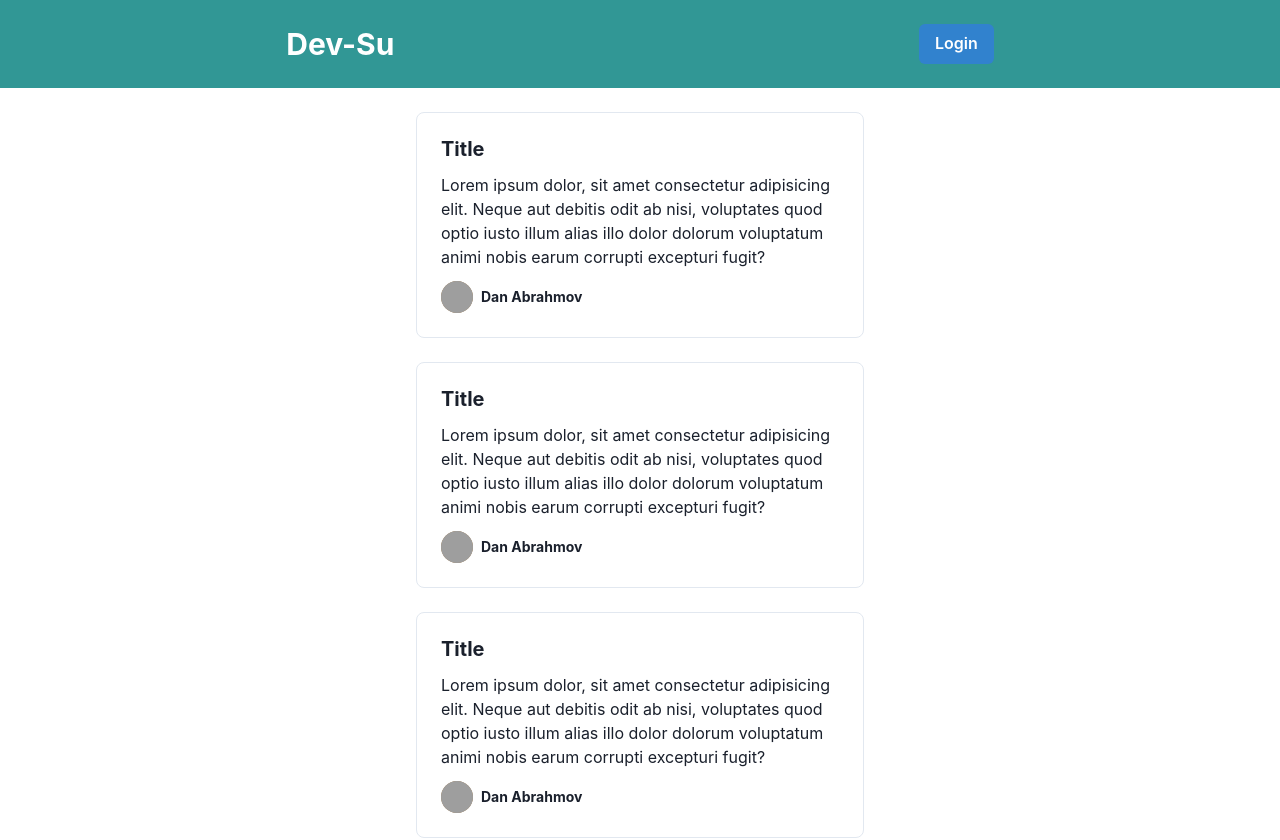
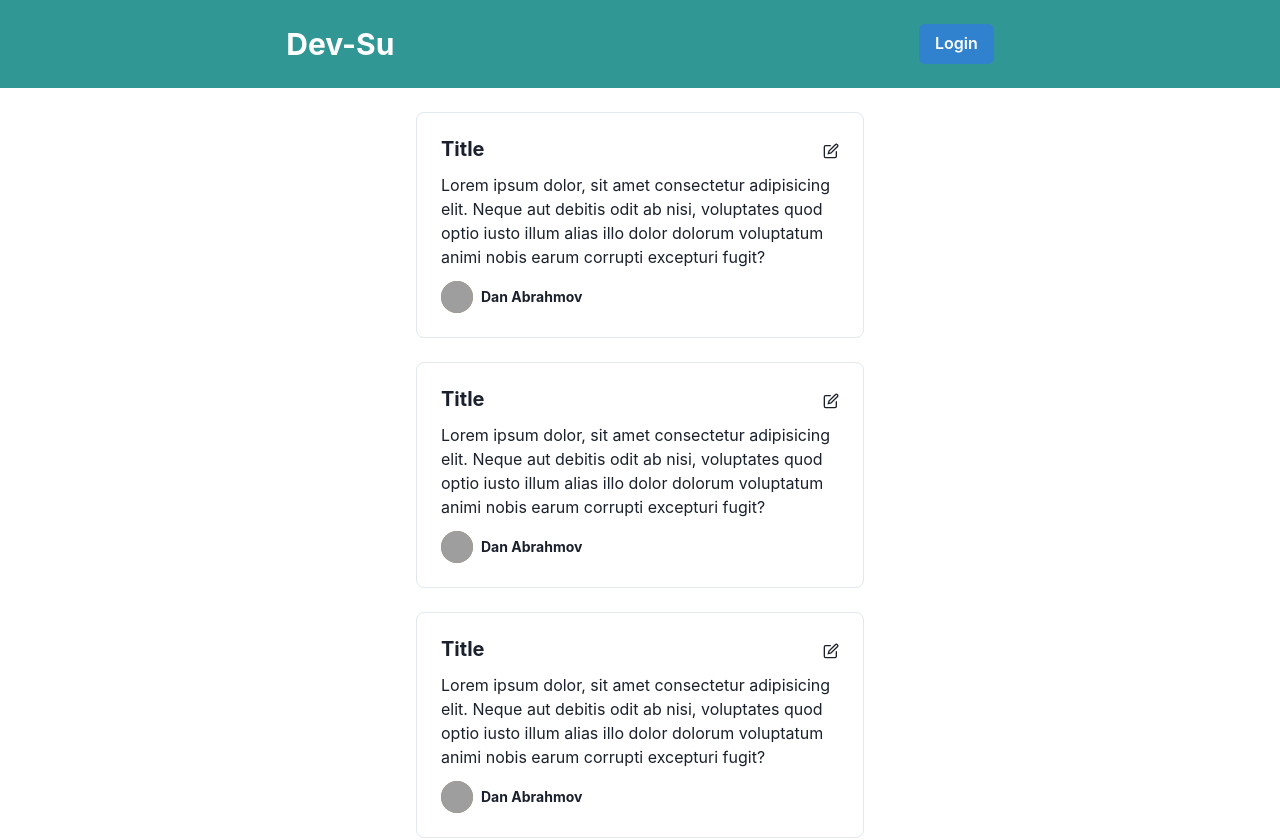
Before and after one commit to Tsugami/dev-su, a Next.js app: page / in a window 1280 px wide. Shown: the top 840 px of the page. Built offline with nearby package versions, Linux system fonts and the light colour scheme; no server answers; grey boxes are pictures that could not be loaded.

Commit message:
feat: Add edit post card

```diff
--- a/components/PostCard.tsx
+++ b/components/PostCard.tsx
@@ -1,10 +1,33 @@
-import { Box, Avatar, HStack, Heading, Text } from '@chakra-ui/react';
+import {
+  Box,
+  Avatar,
+  HStack,
+  Heading,
+  Text,
+  Menu,
+  MenuButton,
+  MenuList,
+  MenuItem,
+} from '@chakra-ui/react';
+import { EditIcon } from '@chakra-ui/icons';
 
 const PostCard = (): JSX.Element => (
   <Box maxW='md' borderWidth='1px' borderRadius='lg' p='6'>
-    <Heading as='h4' size='md'>
-      Title
-    </Heading>
+    <HStack justifyContent='space-between'>
+      <Heading as='h4' size='md' isTruncated>
+        Title
+      </Heading>
+      <Menu>
+        <MenuButton>
+          <EditIcon cursor='pointer' _hover={{ color: 'teal.500' }} />
+        </MenuButton>
+        <MenuList>
+          <MenuItem>Edit</MenuItem>
+          <MenuItem>Delete</MenuItem>
+        </MenuList>
+      </Menu>
+    </HStack>
+
     <Text my='3'>
       Lorem ipsum dolor, sit amet consectetur adipisicing elit. Neque aut debitis odit ab nisi,
       voluptates quod optio iusto illum alias illo dolor dolorum voluptatum animi nobis earum
```
